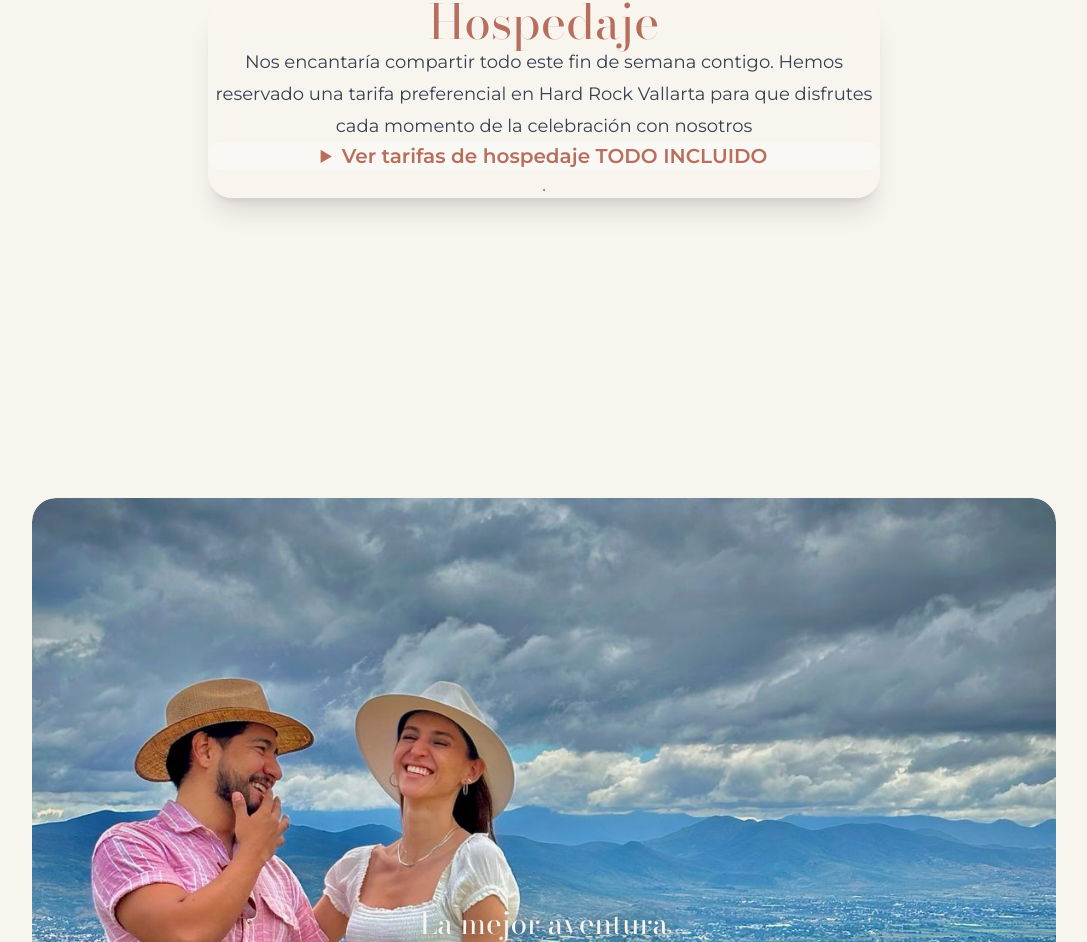
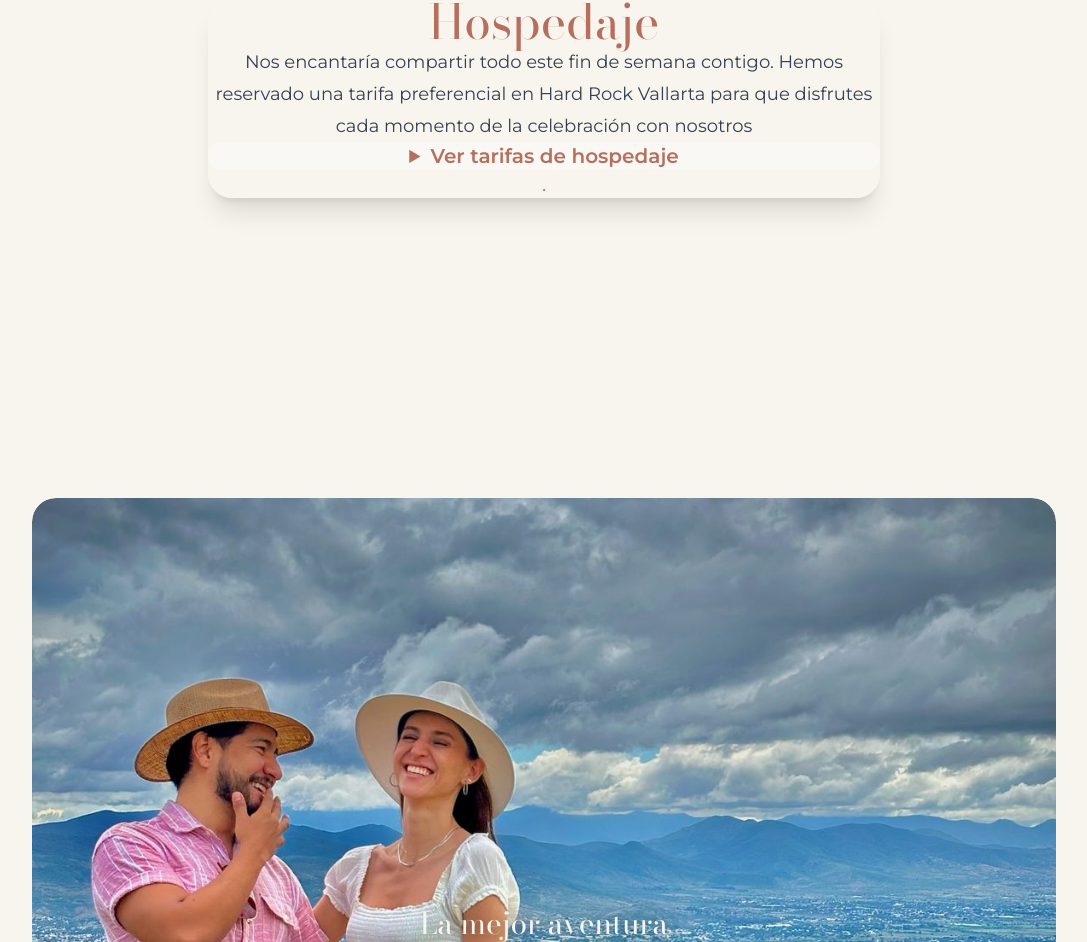
Before and after one commit to veroacm97-sudo/boda-vero-moris, a Next.js app: page / in a window 1280 px wide. Shown: the part 3502-4444 px from the top of the page, without its empty margins (96-1183 px from the left). Built offline with nearby package versions, Linux system fonts and the light colour scheme.

Commit message:
Actualiza invitación

```diff
--- a/app/page.js
+++ b/app/page.js
@@ -205,8 +205,6 @@
     <details className="mt-8 bg-white/35 rounded-2xl p-5 text-left">
       <summary className="cursor-pointer text-[#B76E5D] text-xl font-semibold text-center">
         Ver tarifas de hospedaje
-
-        TODO INCLUIDO
       </summary>
 
       <div className="mt-6 space-y-4 text-gray-700 text-center">
@@ -247,6 +245,9 @@
 
           </p>
         </div>
+        <p className="mt-4 text-center text-gray-600 italic">
+  Todas las tarifas incluyen hospedaje y plan todo incluido.
+</p>
       </div>
     </details>
 
```
